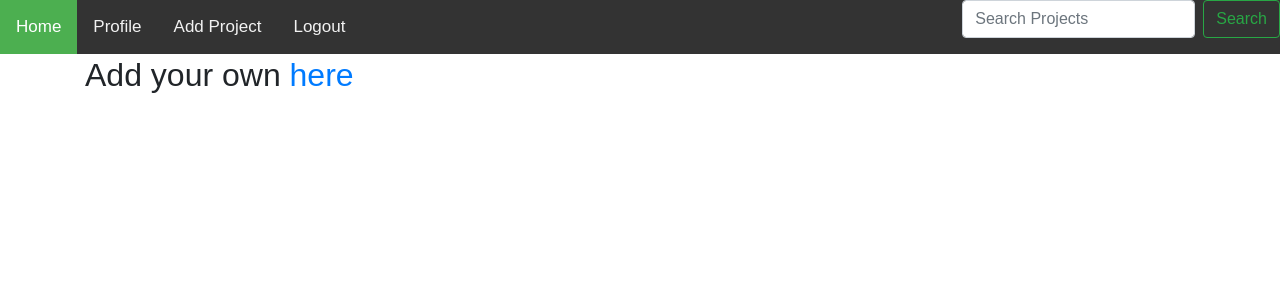
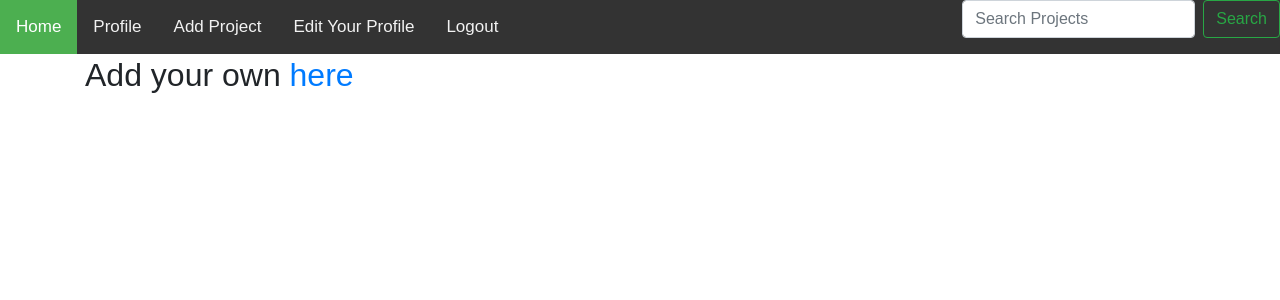
Before and after one commit to Ronyonka/sitexpo, a Django app: page / in a window 1280 px wide. Shown: the top 300 px of the page. Run offline with Django 3.2, Linux system fonts and the light colour scheme; the visitor is signed in with stand-in values (Sample User, id 1); data that the repository does not hold is empty; some libraries are stand-ins or nearby versions.

Commit message:
changed some errors

```diff
--- a/app/templates/navbar.html
+++ b/app/templates/navbar.html
@@ -66,6 +66,7 @@
         {% if user.is_authenticated %}
         <a href="{%url 'myprofile'%}">Profile</a>
         <a href="{% url 'new-project' %}">Add Project</a>
+        <a href="{% url 'edit_profile' %}">Edit Your Profile</a>
         <a href="/logout">Logout</a>
         {% else %}
         <a class='btn btn-default' href="{% url 'login' %}">Login</a>
```
